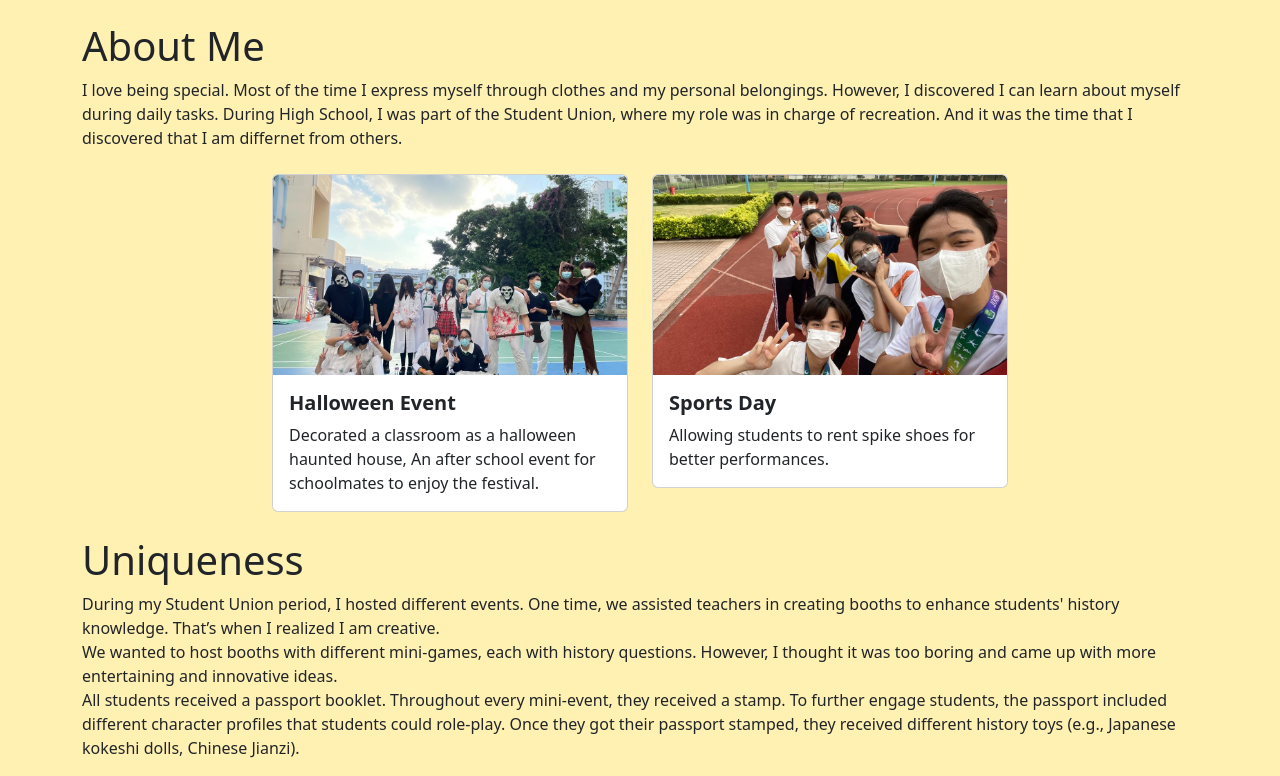
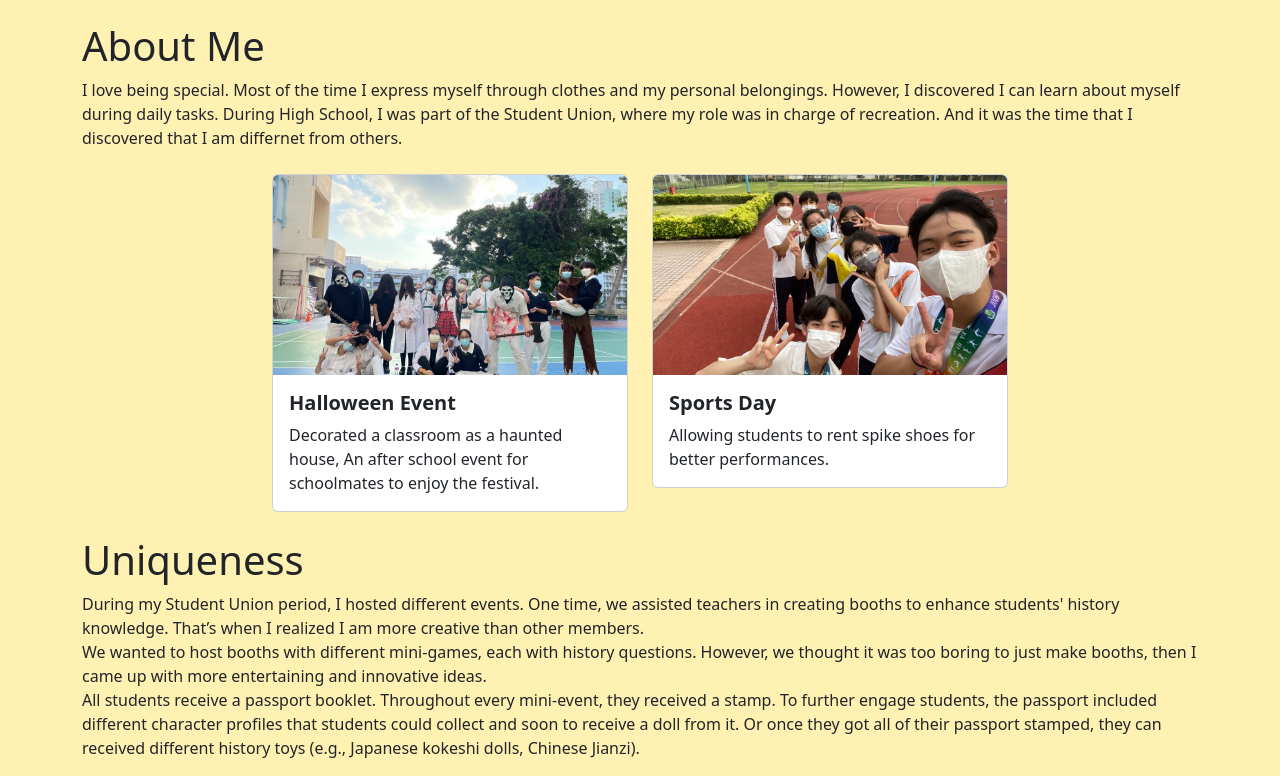
Before and after one commit to mtmccx/myachievementsweb, a website: page index.html in a window 1280 px wide. Shown: the part 1414-2190 px from the top of the page. Drawn offline with nearby package versions, Linux system fonts and the light colour scheme.

Commit message:
fix the text

```diff
--- a/index.html
+++ b/index.html
@@ -62,7 +62,7 @@
               <img src="images/su_halloween2.jpeg" class="card-img-top" alt="Software Engineering">
               <div class="card-body">
                   <h5 class="card-title">Halloween Event</h5>
-                  <p class="card-text">Decorated a classroom as a halloween haunted house, An after school event for schoolmates to enjoy the festival.</p>
+                  <p class="card-text">Decorated a classroom as a haunted house, An after school event for schoolmates to enjoy the festival.</p>
               </div>
           </div>
       </div>
@@ -80,12 +80,15 @@
 
 <section id="unique" class="container mt-4 center-text">
     <h1>Uniqueness</h1>
-    <p>During my Student Union period, I hosted different events. One time, we assisted teachers in creating booths to enhance students' history knowledge. That’s when I realized I am creative.
+    <p>During my Student Union period, I hosted different events. One time, we assisted teachers in creating booths to enhance students' history knowledge.
+      That’s when I realized I am more creative than other members.
     <br>
-    We wanted to host booths with different mini-games, each with history questions. However, I thought it was too boring and came up with more entertaining and innovative ideas.
+    We wanted to host booths with different mini-games, each with history questions. However,
+    we thought it was too boring to just make booths, then I came up with more entertaining and innovative ideas.
     <br>
-    All students received a passport booklet. Throughout every mini-event, they received a stamp. To further engage students, the passport included different character profiles that students could role-play.
-      Once they got their passport stamped, they received different history toys (e.g., Japanese kokeshi dolls, Chinese Jianzi).</p>
+    All students receive a passport booklet. Throughout every mini-event, they received a stamp.
+    To further engage students, the passport included different character profiles that students could collect and soon to receive a doll from it.
+    Or once they got all of their passport stamped, they can received different history toys (e.g., Japanese kokeshi dolls, Chinese Jianzi).</p>
 </section>
 
 <script src="https://cdn.jsdelivr.net/npm/swiper/swiper-bundle.min.js"></script>
```
